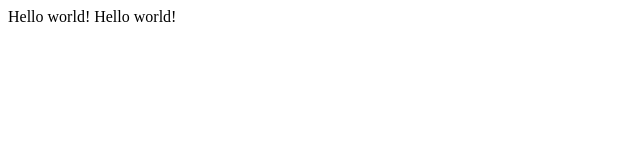
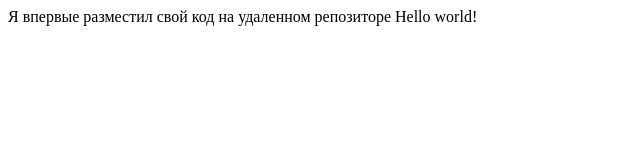
Before and after one commit to MrFinTer/new-repo, a plain HTML site: page index.html in a window 1280 px wide. Shown: the whole page, without its empty margins (0-640 px from the left). Drawn offline with Linux system fonts and the light colour scheme.

Commit message:
new commit

```diff
--- a/index.html
+++ b/index.html
@@ -3,10 +3,10 @@
 <head>
     <meta charset="UTF-8">
     <meta name="viewport" content="width=device-width, initial-scale=1.0">
-    <title>Document</title>
+    <title>New git project</title>
 </head>
 <body>
-    <p1>Hello world!</p1>
+    <p1>Я впервые разместил свой код на удаленном репозиторе</p1>
     <p2>Hello world!</p2>
 </body>
 </html>
```
